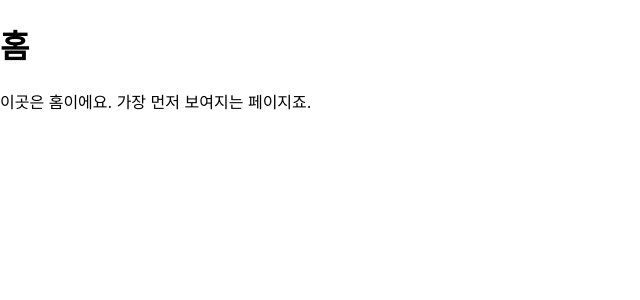
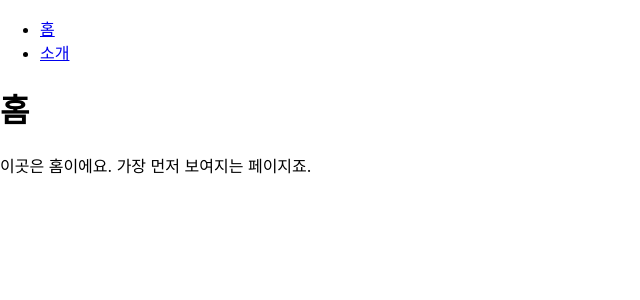
Before and after one commit to Sene68/react-self-training, a React (Create React App) app in the folder training-4/router-tutorial/: page / in a window 1280 px wide. Shown: the top 300 px of the page, without its empty margins (0-640 px from the left). Built offline with nearby package versions, Linux system fonts and the light colour scheme.

Commit message:
training4 - Link 연결하기

```diff
--- a/training-4/router-tutorial/src/App.js
+++ b/training-4/router-tutorial/src/App.js
@@ -1,11 +1,19 @@
 import React from 'react';
-import { Route, Routes } from 'react-router-dom';
+import { Route, Routes, Link } from 'react-router-dom';
 import About from './About';
 import Home from './Home';
 
 const App = () => {
   return (
     <div>
+      <ul>
+        <li>
+          <Link to="/">홈</Link>
+        </li>
+        <li>
+          <Link to="/about">소개</Link>
+        </li>
+      </ul>
       <Routes>
         <Route path="/" element={<Home/>} />
         <Route path="/about" element={<About/>} />
```
